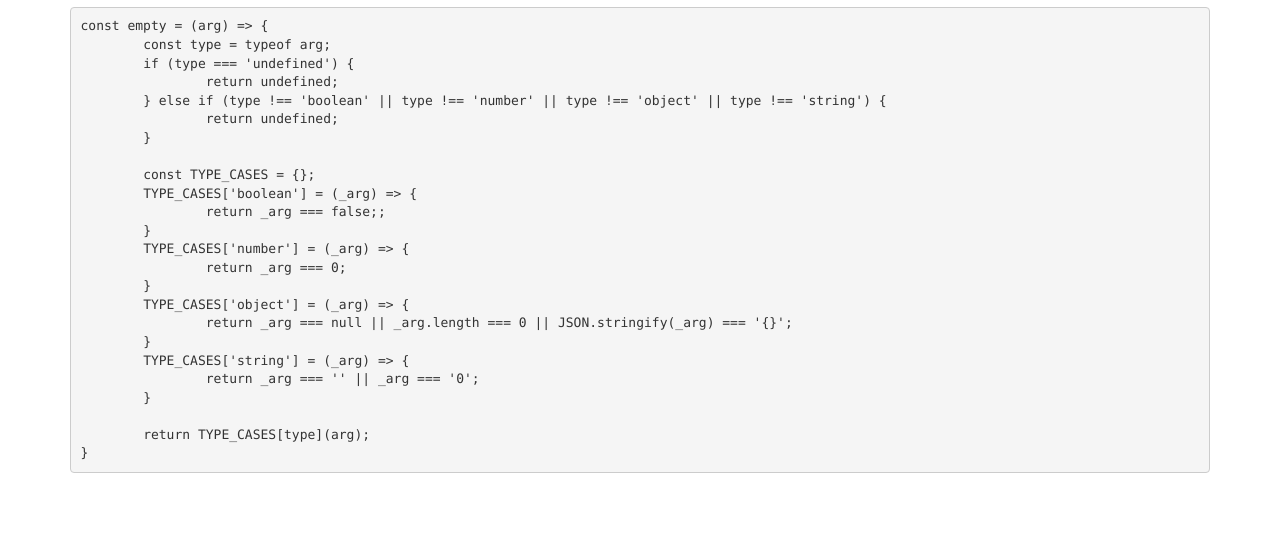
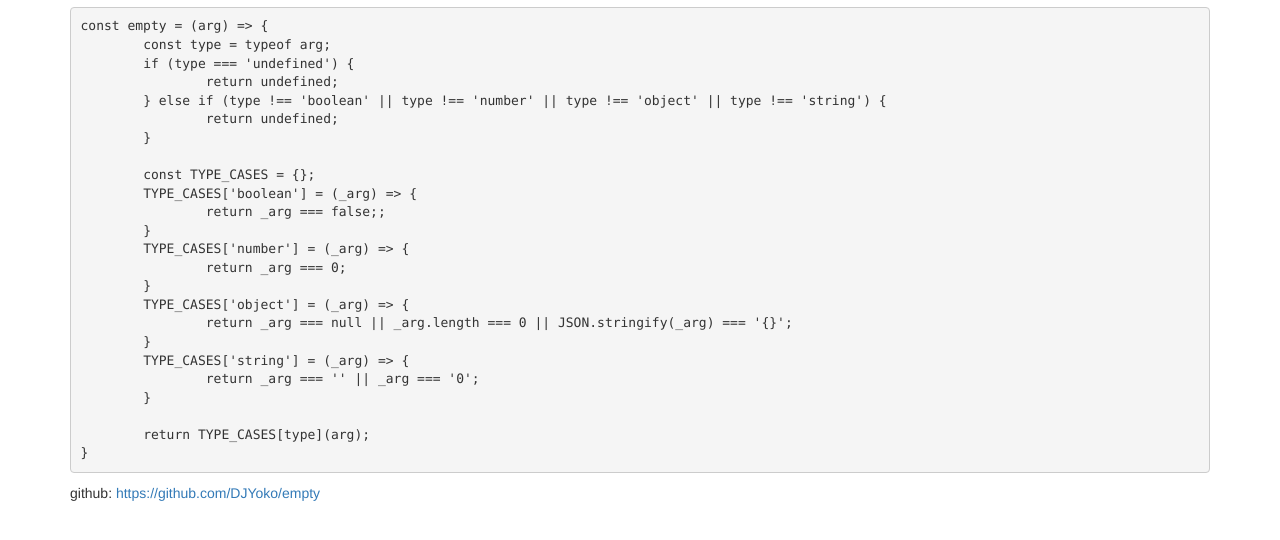
Before and after one commit to DJYoko/empty, a plain HTML site: page docs/index.html in a window 1280 px wide. Shown: the part 260-800 px from the top of the page. Drawn offline with nearby package versions, Linux system fonts and the light colour scheme.

Commit message:
add github source link to demo page.

```diff
--- a/docs/index.html
+++ b/docs/index.html
@@ -31,6 +31,7 @@
 		<hr>
 		<h2>source</h2>
 		<pre id="source"></pre>
+		<p>github: <a href="https://github.com/DJYoko/empty" target="_blank">https://github.com/DJYoko/empty</a></p>
 	</div>
 
 </body>
```
